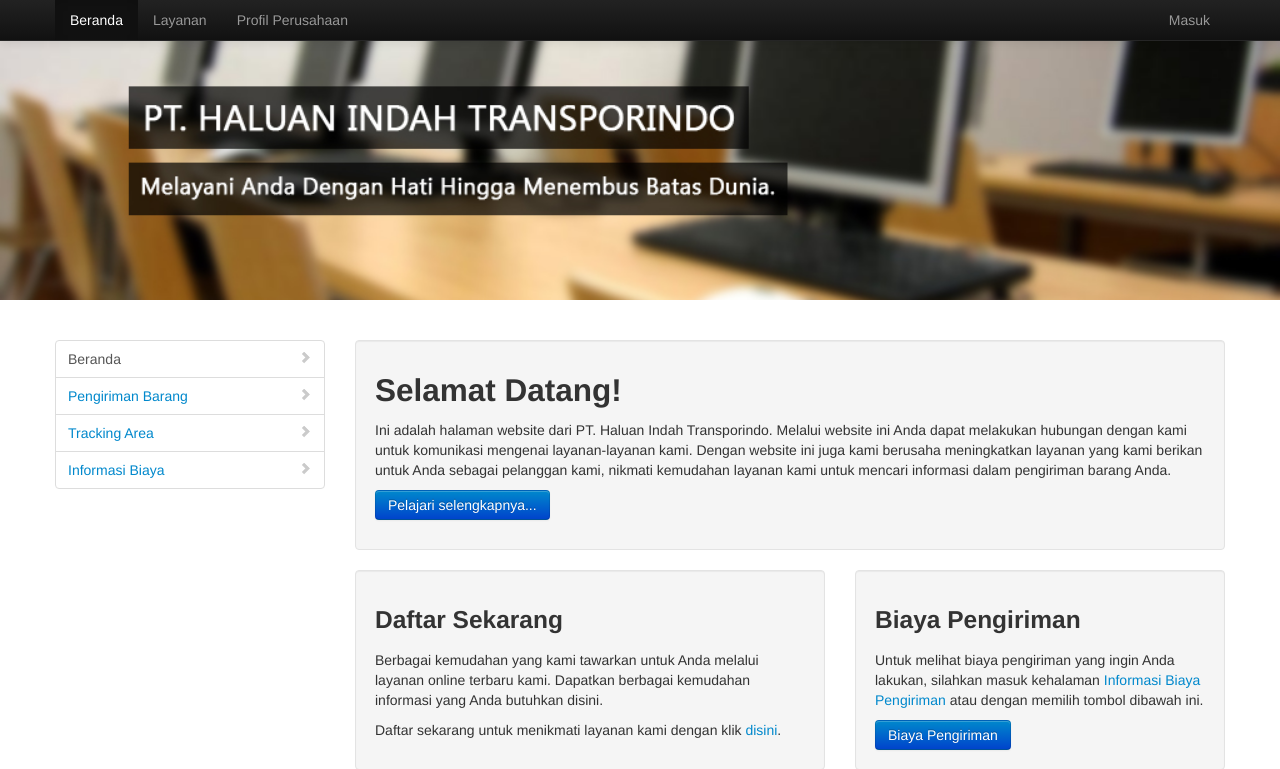
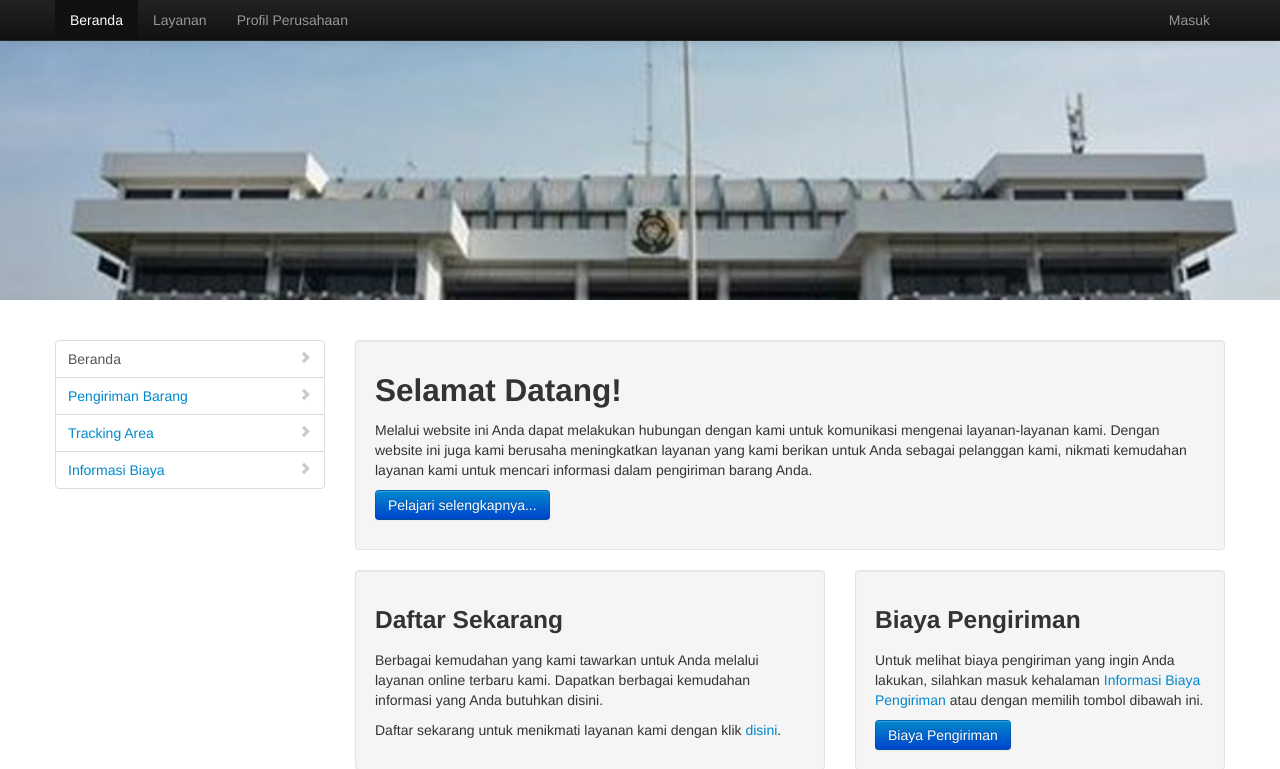
Before and after one commit to fakhririzha/aplikasi-logistik, a CodeIgniter app: page /psi-haluanindah-master/ in a window 1280 px wide. Shown: the top 769 px of the page. Run offline with CodeIgniter, Linux system fonts and the light colour scheme; some libraries are stand-ins or nearby versions.

Commit message:
Change headbar image and website description

```diff
--- a/application/views/guest/beranda.php
+++ b/application/views/guest/beranda.php
@@ -1,10 +1,7 @@
 <div class="well">
 	<h2>Selamat Datang!</h2>
 	<p>
-		Ini adalah halaman website dari PT. Haluan Indah Transporindo.
-		Melalui website ini Anda dapat melakukan hubungan dengan kami untuk komunikasi mengenai layanan-layanan kami.
-		Dengan website ini juga kami berusaha meningkatkan layanan yang kami berikan untuk Anda sebagai pelanggan kami,
-		nikmati kemudahan layanan kami untuk mencari informasi dalam pengiriman barang Anda.
+		Melalui website ini Anda dapat melakukan hubungan dengan kami untuk komunikasi mengenai layanan-layanan kami. Dengan website ini juga kami berusaha meningkatkan layanan yang kami berikan untuk Anda sebagai pelanggan kami, nikmati kemudahan layanan kami untuk mencari informasi dalam pengiriman barang Anda.
 	</p>
 	<p>
 		<a class="btn btn-primary" href="#">
--- a/application/views/guest/page.php
+++ b/application/views/guest/page.php
@@ -1,10 +1,10 @@
 <!DOCTYPE html>
 <html lang="en">
 <head>
-	<title><?php echo $judul; ?> - PT. Haluan Indah Transporindo</title>
+	<title><?php echo $judul; ?> - PesanTruk</title>
 	<!-- Meta -->
 	<?php
-		echo meta('description', 'Website tracking PT. Haluan Indah Transporindo');
+		echo meta('description', 'Website tracking PesanTruk');
 		echo meta('keywoards', 'kirim barang, tracking, pelayaran, pengiriman');
 		echo meta('Content-type', 'text/html; charset=utf-8', 'equiv');
 		echo meta('viewport', 'width=device-width, initial-scale=1.0');
```
Also changed, not shown: assets/img/head1.jpg, assets/img/head2.jpg.
